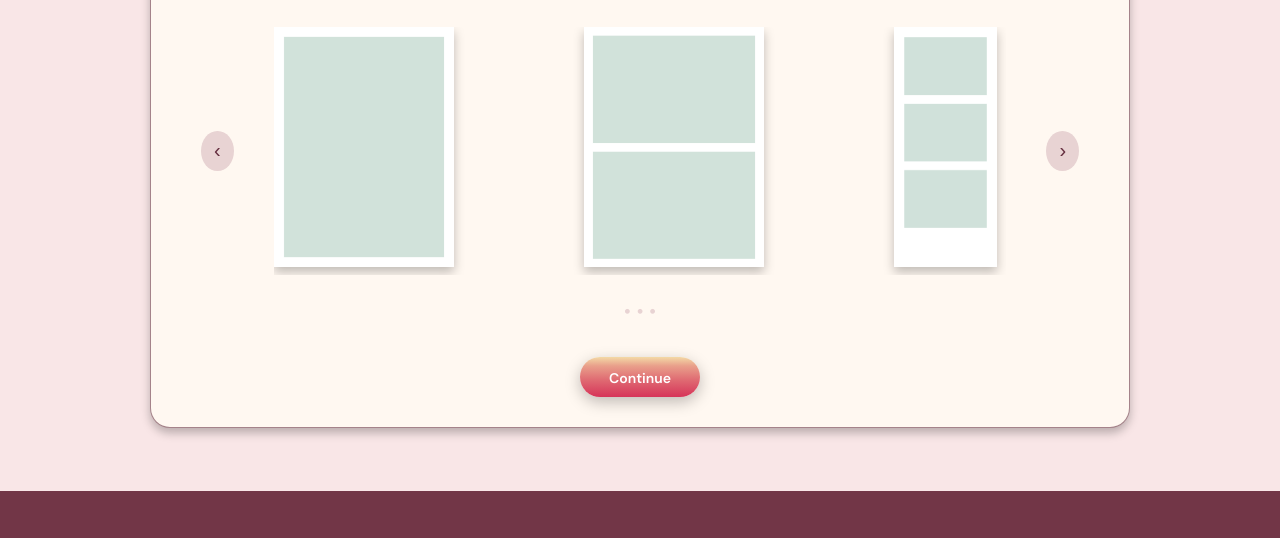
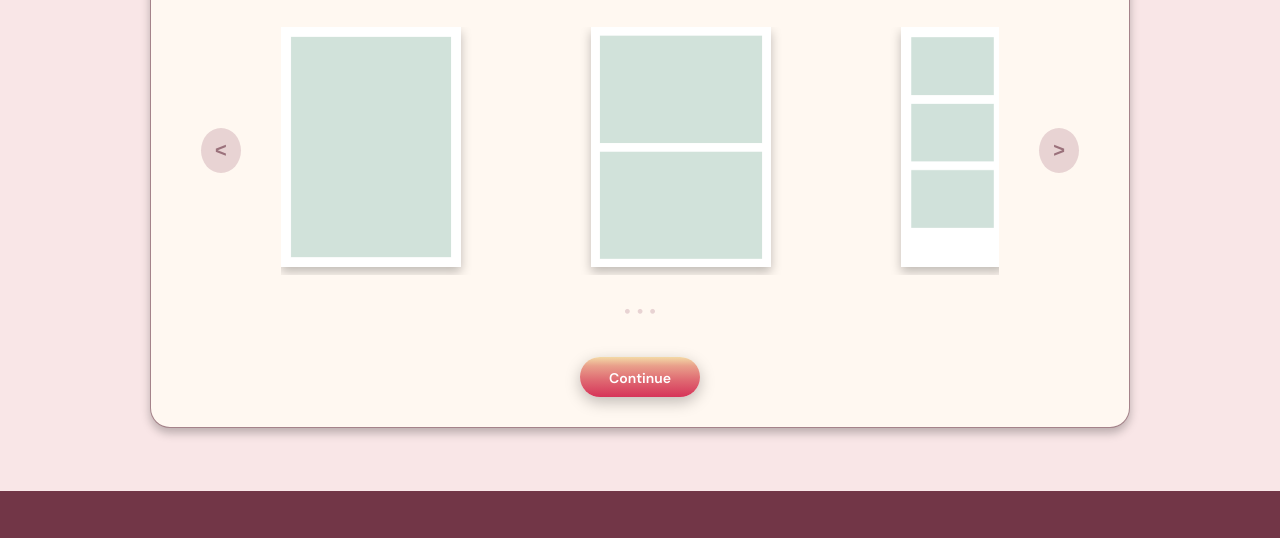
Before and after one commit to aisyahkhmraa/blushbooth, a plain HTML site: page layout.html in a window 1280 px wide. Shown: the part 212-750 px from the top of the page. Drawn offline with nearby package versions, Linux system fonts and the light colour scheme; a web font is replaced by a local one.

Commit message:
Complete layout page

```diff
--- a/css/layout.css
+++ b/css/layout.css
@@ -175,14 +175,15 @@ h2 {
 /*button*/
 .layout-prev,
 .layout-next {
-    width: 40px;
-    height: 40px;
+    width: 50px;
+    height: 45px;
     border: none;
     border-radius: 50%;
     background-color: #E8D3D3;
-    color: #642D3E;
+    color: #642d3e96;
     font-size: 20px;
     cursor: pointer;
+    font-weight: 700;
 }
 
 /* footer section */
--- a/js/layout.js
+++ b/js/layout.js
@@ -3,7 +3,7 @@ const next = document.querySelector(".layout-next");
 const prev = document.querySelector(".layout-prev");
 
 let position = 0;
-const maxSlide = 300;
+const maxSlide = 800;
 
 next.addEventListener("click", () => {
     if (position > -maxSlide) {
--- a/layout.html
+++ b/layout.html
@@ -37,7 +37,7 @@
             <h2>Choose your <span style="font-weight: 700; font-style: italic; color: #679E86;">layout.</span></h2>
         </section>
         <section class="layout-camera">
-            <button class="layout-prev">‹</button>
+            <button class="layout-prev"><</button>
             <div class="slider-container">
                 <div class="slider-track">
                     <div class="layout-card">
@@ -57,7 +57,7 @@
                     </div>
                 </div>
             </div>
-            <button class="layout-next">›</button>
+            <button class="layout-next">></button>
         </section>
         <div class="dots">
             <span>•</span>
```
